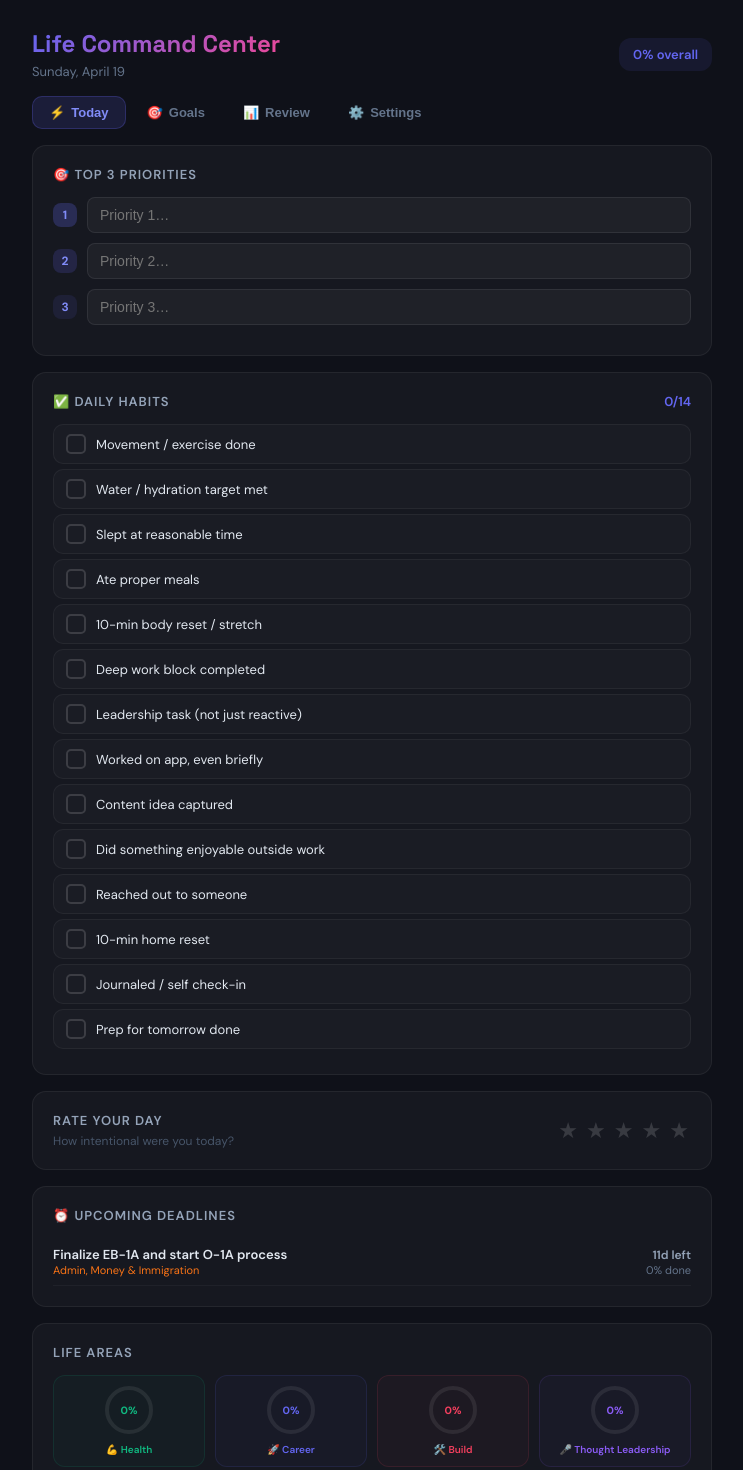
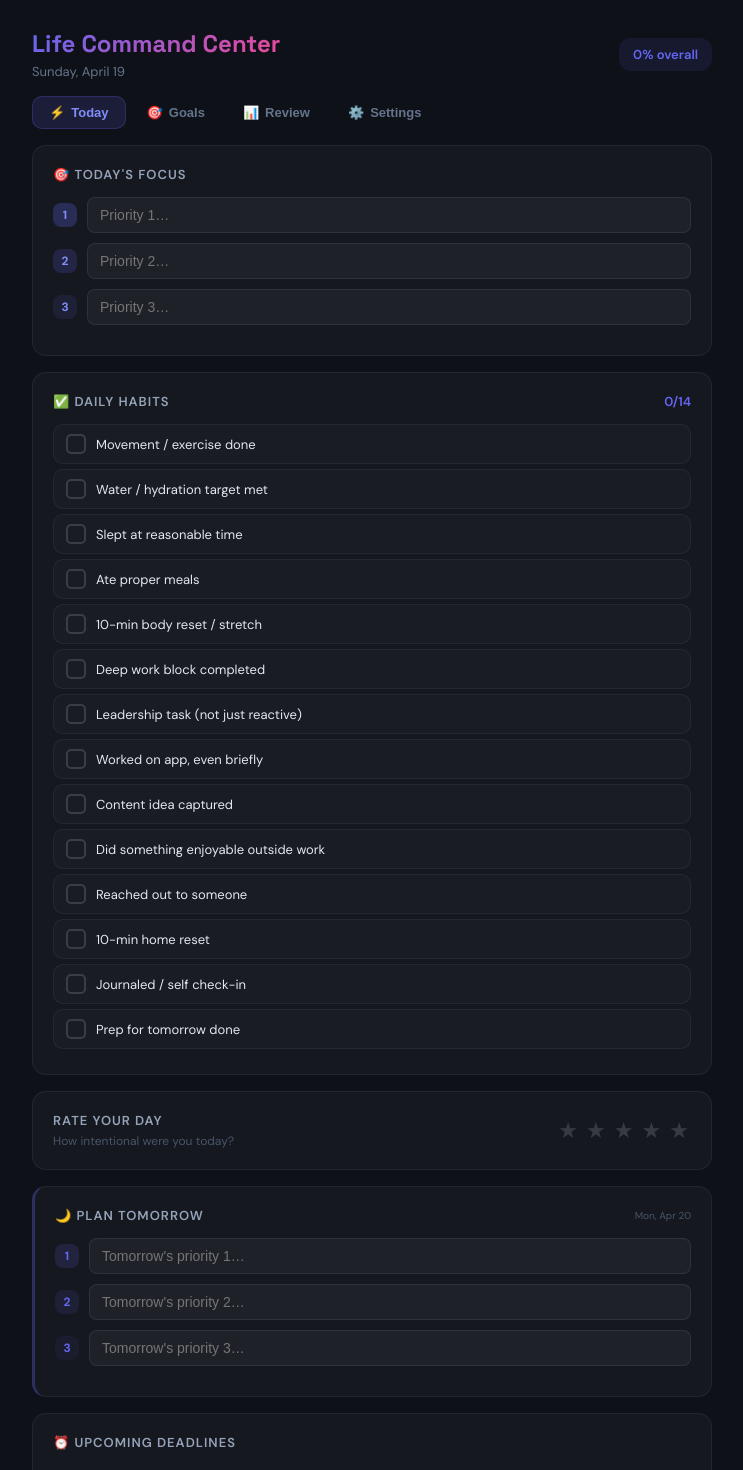
Before and after one commit to djain2405/Operation-Big-Beautiful-Life, a React (Vite) app: page / in a window 1280 px wide. Shown: the top 1470 px of the page, without its empty margins (268-1011 px from the left). Built offline with nearby package versions, Linux system fonts and the light colour scheme; the HTML template or start-up script is replaced by a standard one.

Commit message:
chore:add Plan Tomorrow - set next day priorities at night

```diff
--- a/package.json
+++ b/package.json
@@ -1,7 +1,7 @@
 {
   "name": "life-command-center",
   "private": true,
-  "version": "1.0.0",
+  "version": "1.1.0",
   "type": "module",
   "scripts": {
     "dev": "vite",
--- a/src/App.jsx
+++ b/src/App.jsx
@@ -475,7 +475,11 @@ export default function LifeCommandCenter() {
   const todayRating = data.dayRatings[d] || 0;
   const overallProg = data.areas.length ? Math.round(data.areas.reduce((s, a) => s + areaProgress(a), 0) / data.areas.length) : 0;
 
+  const tomorrow = (() => { const t = new Date(); t.setDate(t.getDate() + 1); return t.toISOString().slice(0, 10); })();
+  const tomorrowPriorities = data.priorities[tomorrow] || ["", "", ""];
+
   const setPriority = (i, v) => { const p = { ...data.priorities }; p[d] = [...(p[d] || ["","",""])]; p[d][i] = v; persist({ ...data, priorities: p }); };
+  const setTomorrowPriority = (i, v) => { const p = { ...data.priorities }; p[tomorrow] = [...(p[tomorrow] || ["","",""])]; p[tomorrow][i] = v; persist({ ...data, priorities: p }); };
   const setRating = (v) => { const r = { ...data.dayRatings }; r[d] = v; persist({ ...data, dayRatings: r }); };
   const toggleHabit = (hid) => { const l = { ...data.habitLog }; l[`${d}:${hid}`] = !l[`${d}:${hid}`]; persist({ ...data, habitLog: l }); };
   const getStreak = (hid) => { let s = 0; const dt = new Date(); while (data.habitLog[`${dt.toISOString().slice(0,10)}:${hid}`]) { s++; dt.setDate(dt.getDate()-1); } return s; };
@@ -599,7 +603,10 @@ export default function LifeCommandCenter() {
       {/* ═══ TODAY ═══ */}
       {tab === "today" && <>
         <div style={cardStyle}>
-          <h3 style={{ margin: "0 0 14px", fontSize: 13, fontWeight: 600, color: "#94a3b8", textTransform: "uppercase", letterSpacing: 1 }}>🎯 Top 3 Priorities</h3>
+          <div style={{ display: "flex", justifyContent: "space-between", alignItems: "center", marginBottom: 14 }}>
+            <h3 style={{ margin: 0, fontSize: 13, fontWeight: 600, color: "#94a3b8", textTransform: "uppercase", letterSpacing: 1 }}>🎯 Today's Focus</h3>
+            {todayPriorities.some(p => p) && <span style={{ fontSize: 10, color: "#475569" }}>set last night</span>}
+          </div>
           {[0,1,2].map(i => (
             <div key={i} style={{ display: "flex", alignItems: "center", gap: 10, marginBottom: 10 }}>
               <span style={{ width: 24, height: 24, borderRadius: 8, display: "flex", alignItems: "center", justifyContent: "center", background: `rgba(99,102,241,${0.25-i*0.07})`, color: "#818cf8", fontSize: 12, fontWeight: 700, flexShrink: 0 }}>{i+1}</span>
@@ -637,6 +644,21 @@ export default function LifeCommandCenter() {
             <p style={{ margin: 0, fontSize: 12, color: "#475569" }}>How intentional were you today?</p>
           </div>
           <StarRating value={todayRating} onChange={setRating} />
+        </div>
+
+        {/* Plan Tomorrow */}
+        <div style={{ ...cardStyle, borderLeft: "3px solid rgba(99,102,241,0.3)" }}>
+          <div style={{ display: "flex", justifyContent: "space-between", alignItems: "center", marginBottom: 14 }}>
+            <h3 style={{ margin: 0, fontSize: 13, fontWeight: 600, color: "#94a3b8", textTransform: "uppercase", letterSpacing: 1 }}>🌙 Plan Tomorrow</h3>
+            <span style={{ fontSize: 10, color: "#475569" }}>{new Date(tomorrow).toLocaleDateString("en-US", { weekday: "short", month: "short", day: "numeric" })}</span>
+          </div>
+          {[0,1,2].map(i => (
+            <div key={i} style={{ display: "flex", alignItems: "center", gap: 10, marginBottom: 10 }}>
+              <span style={{ width: 24, height: 24, borderRadius: 8, display: "flex", alignItems: "center", justifyContent: "center", background: `rgba(99,102,241,${0.15-i*0.04})`, color: "#6366f1", fontSize: 12, fontWeight: 700, flexShrink: 0 }}>{i+1}</span>
+              <input value={tomorrowPriorities[i]} onChange={e => setTomorrowPriority(i, e.target.value)} placeholder={`Tomorrow's priority ${i+1}…`}
+                style={{ flex: 1, background: "rgba(255,255,255,0.04)", border: "1px solid rgba(255,255,255,0.08)", borderRadius: 8, padding: "9px 12px", color: "#e2e8f0", fontSize: 14, outline: "none" }} />
+            </div>
+          ))}
         </div>
 
         {upcoming.length > 0 && <div style={cardStyle}>
```
Also changed, not shown: public/manifest.json.
